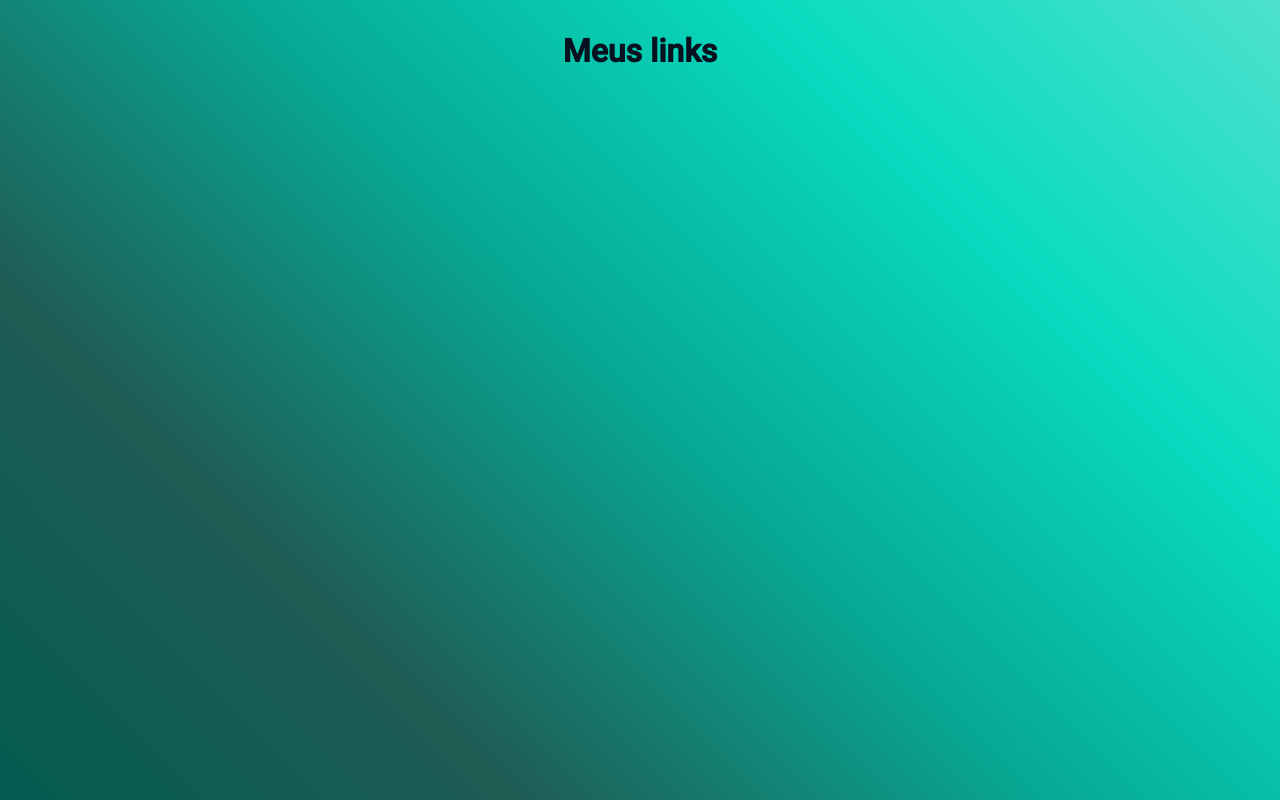
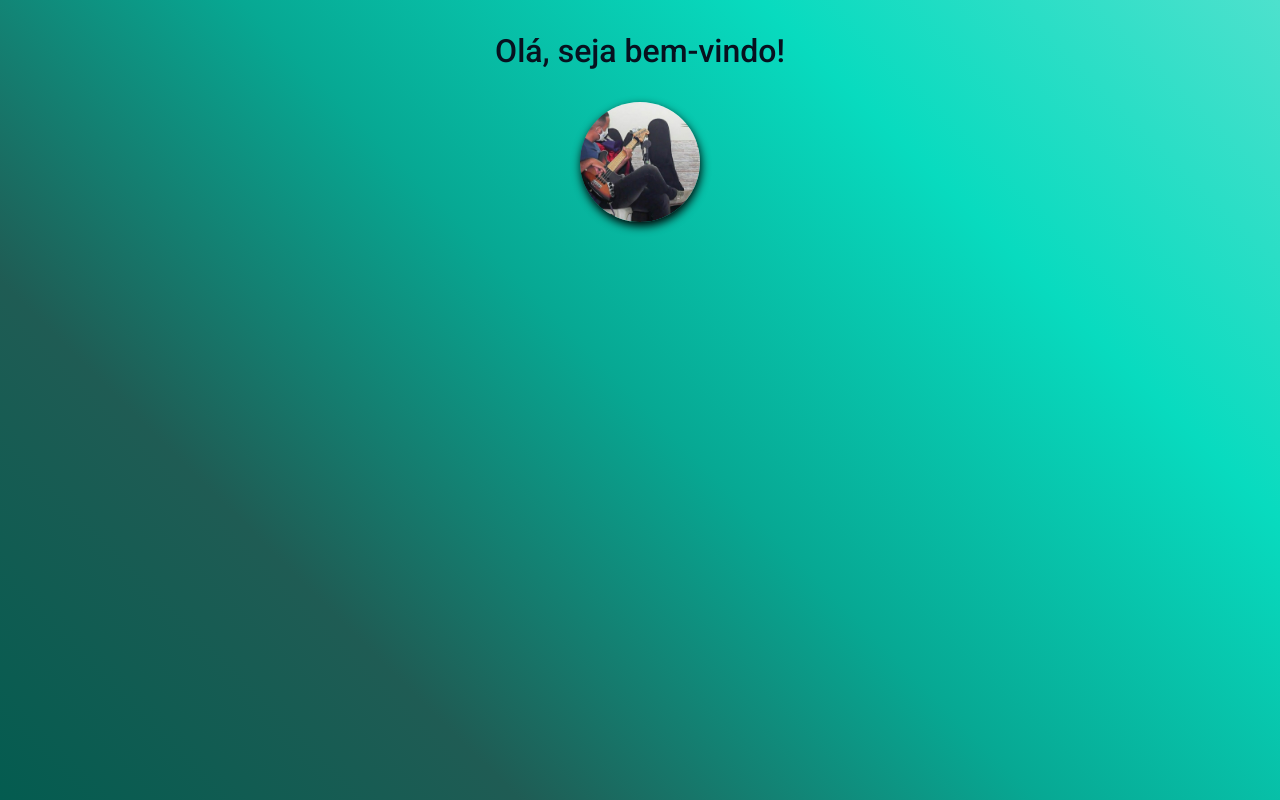
Before and after one commit to jonasnunes/meus-links, a plain HTML site: page index.html in a window 1280 px wide. Drawn offline with Linux system fonts and the light colour scheme.

Commit message:
inclusão da foto principal

```diff
--- a/index.html
+++ b/index.html
@@ -17,8 +17,11 @@
 <body>
     <div id="container">
         <header>
-            <h1>Meus links</h1>
+            <h1>Olá, seja bem-vindo!</h1>
         </header>
+        <div class="imagem">
+            <img src="imagem.jpg" alt="Foto principal" width="120">
+        </div>
     </div>
 </body>
 </html>
--- a/style.css
+++ b/style.css
@@ -18,7 +18,23 @@ body{
     color: #07111F;
 }
 
+div#container{
+    display: flex;
+    flex-direction: column;
+    justify-content: center;
+    align-items: center;
+}
+
 div#container header{
     padding-block: 2rem;
     text-align: center;
 }
+
+div#container header h1{
+    font-weight: 500;
+}
+
+div#container div.imagem img{
+    border-radius: 50%;
+    box-shadow: 1px 4px 10px #000;
+}
```
Also changed, not shown: imagem.jpg (added).
